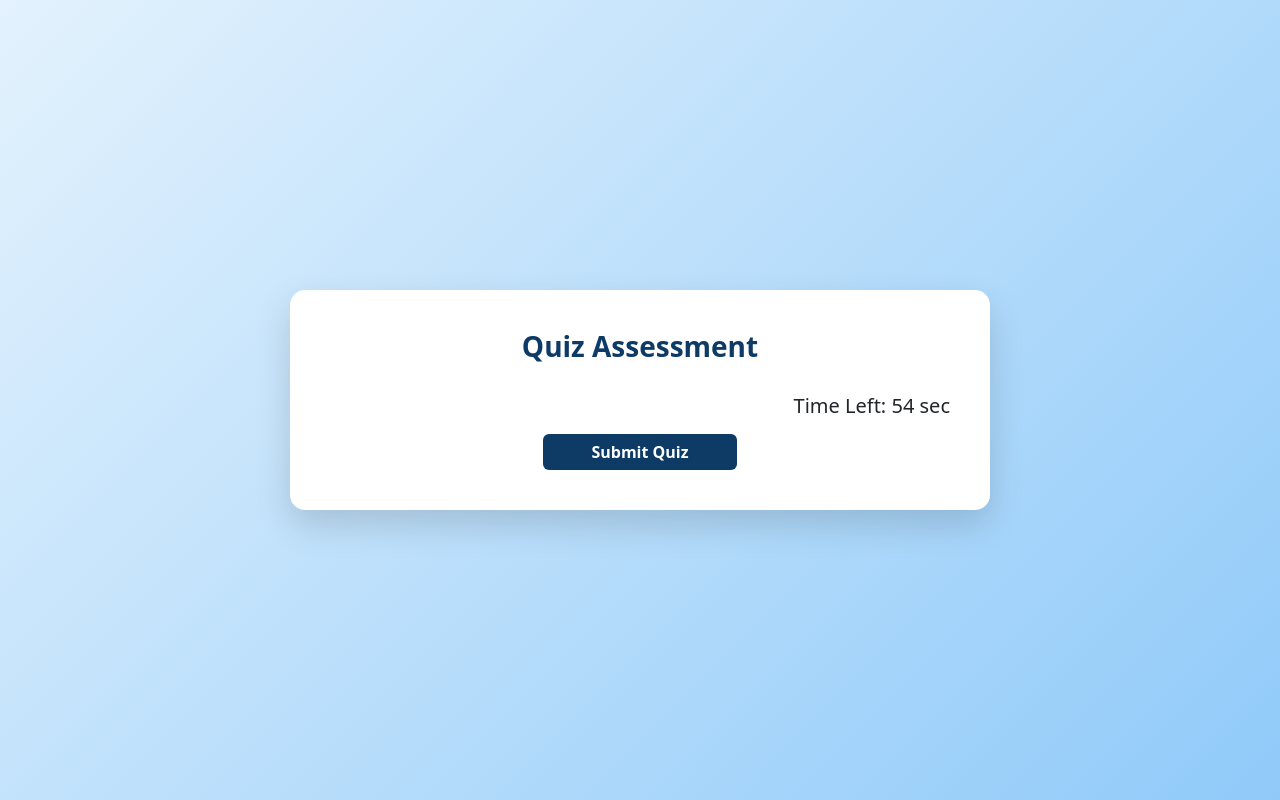
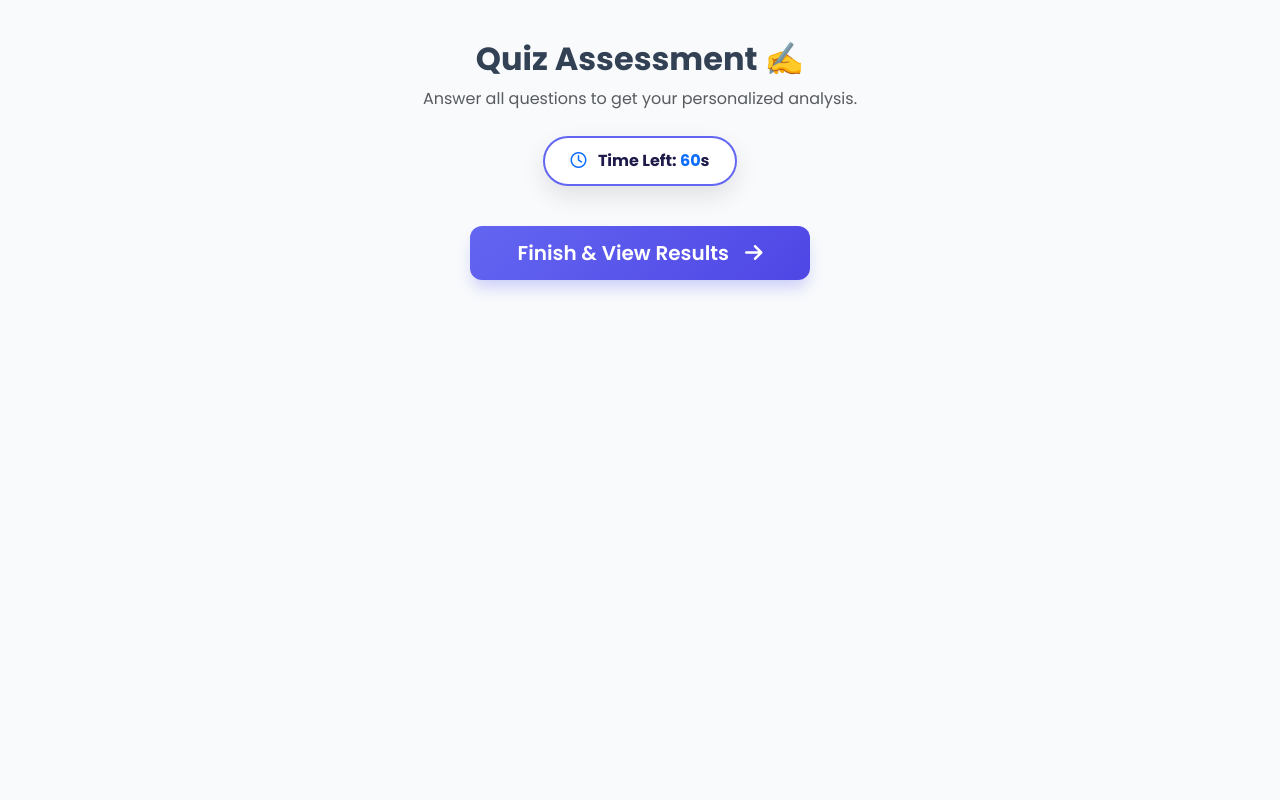
Before and after one commit to MahiSinghh/personalized-learning-platform, a Flask app: page /quiz in a window 1280 px wide. Run offline with Flask 3, Linux system fonts and the light colour scheme; the visitor is signed in with stand-in values (Sample User, id 1); data that the repository does not hold is empty.

Commit message:
feat: redesign quiz page with modern card layout and custom radio buttons

```diff
--- a/templates/quiz.html
+++ b/templates/quiz.html
@@ -1,133 +1,197 @@
 <!DOCTYPE html>
 <html lang="en">
 <head>
-    <title>Quiz - Personalized Learning Platform</title>
-    <meta name="viewport" content="width=device-width, initial-scale=1">
+    <meta charset="UTF-8">
+    <meta name="viewport" content="width=device-width, initial-scale=1.0">
+    <title>Quiz Assessment - StudyAdda</title>
 
-    <!-- Bootstrap -->
     <link href="https://cdn.jsdelivr.net/npm/bootstrap@5.3.2/dist/css/bootstrap.min.css" rel="stylesheet">
+    <link href="https://fonts.googleapis.com/css2?family=Poppins:wght@300;400;600;700&display=swap" rel="stylesheet">
+    <link rel="stylesheet" href="https://cdnjs.cloudflare.com/ajax/libs/font-awesome/6.4.0/css/all.min.css">
+    <link rel="stylesheet" href="{{ url_for('static', filename='style.css') }}">
 
     <style>
         body {
-            background: linear-gradient(135deg, #e3f2fd, #90caf9);
-            min-height: 100vh;
+            font-family: 'Poppins', sans-serif;
+            background-color: #f8fafc;
+            padding: 40px 0;
+        }
+
+        .quiz-container {
+            max-width: 800px;
+            margin: auto;
+        }
+
+        /* Sticky Timer Bar */
+        .timer-wrapper {
+            position: sticky;
+            top: 20px;
+            z-index: 1000;
             display: flex;
             justify-content: center;
-            align-items: center;
-        }
-
-        .quiz-card {
-            width: 700px;
-            background: white;
-            padding: 40px;
-            border-radius: 15px;
-            box-shadow: 0 15px 35px rgba(0, 0, 0, 0.15);
-        }
-
-        .quiz-title {
-            text-align: center;
-            font-weight: 700;
-            color: #0d3b66;
             margin-bottom: 30px;
         }
 
-        .question-box {
-            padding: 20px;
-            border-radius: 10px;
-            background-color: #f4f9ff;
+        .timer-box {
+            background: white;
+            padding: 10px 25px;
+            border-radius: 50px;
+            box-shadow: 0 10px 25px rgba(0,0,0,0.1);
+            border: 2px solid #6366f1;
+            font-weight: 700;
+            color: #1e1b4b;
+        }
+
+        /* Modern Question Card */
+        .q-card {
+            background: white;
+            border-radius: 20px;
+            padding: 30px;
+            margin-bottom: 25px;
+            border: 1px solid rgba(0,0,0,0.05);
+            box-shadow: 0 4px 6px -1px rgba(0,0,0,0.05);
+        }
+
+        .q-text {
+            font-size: 1.2rem;
+            font-weight: 600;
+            color: #1e1b4b;
             margin-bottom: 20px;
         }
 
-        .form-check-input:checked {
-            background-color: #0d3b66;
-            border-color: #0d3b66;
+        /* Custom Radio Buttons (App Style) */
+        .option-container {
+            display: block;
+            position: relative;
+            padding: 15px 15px 15px 50px;
+            margin-bottom: 12px;
+            cursor: pointer;
+            font-size: 1rem;
+            background: #f8fafc;
+            border-radius: 12px;
+            border: 2px solid transparent;
+            transition: all 0.2s ease;
         }
 
-        .question-box:hover {
-            transform: scale(1.01);
-            transition: 0.2s;
+        .option-container:hover {
+            background: #f1f5f9;
+            border-color: #e2e8f0;
         }
 
-        .form-check-input:checked + .form-check-label {
-            font-weight: bold;
-            color: #0d6efd;
+        .option-container input {
+            position: absolute;
+            opacity: 0;
+            cursor: pointer;
         }
 
-        .btn-submit {
-            background-color: #0d3b66;
-            border: none;
+        .checkmark {
+            position: absolute;
+            top: 50%;
+            left: 15px;
+            transform: translateY(-50%);
+            height: 22px;
+            width: 22px;
+            background-color: #fff;
+            border: 2px solid #cbd5e1;
+            border-radius: 50%;
+        }
+
+        .option-container input:checked ~ .checkmark {
+            background-color: #6366f1;
+            border-color: #6366f1;
+        }
+
+        .option-container input:checked {
+            background-color: #6366f1;
+        }
+
+        .option-container:has(input:checked) {
+            background: #eef2ff;
+            border-color: #6366f1;
+            color: #4f46e5;
             font-weight: 600;
         }
 
-        .btn-submit:hover {
-            background-color: #082f4d;
+        .submit-section {
+            margin-top: 40px;
+            padding-bottom: 60px;
         }
     </style>
 </head>
 
 <body>
 
-<div class="quiz-card">
-
-    <h3 class="quiz-title">Quiz Assessment</h3>
-    <div class="text-end mb-3">
-        <h5>Time Left: <span id="timer">60</span> sec</h5>
+<div class="container quiz-container">
+    <div class="text-center mb-4">
+        <h2 class="fw-bold">Quiz Assessment ✍️</h2>
+        <p class="text-muted">Answer all questions to get your personalized analysis.</p>
     </div>
 
-    <form method="POST" action="/submit">
+    <div class="timer-wrapper">
+        <div class="timer-box">
+            <i class="fa-regular fa-clock me-2 text-primary"></i>
+            Time Left: <span id="timer" class="text-primary">60</span>s
+        </div>
+    </div>
 
+    <form id="quizForm" method="POST" action="/submit">
         {% for q in questions %}
-        <div class="question-box p-3 mb-4 border rounded shadow-sm">
+        <div class="q-card">
+            <div class="q-text">
+                <span class="text-primary me-2">Q{{ loop.index }}.</span> {{ q[1] }}
+            </div>
 
-            <h5 class="mb-3">
-            Q{{ loop.index }}. {{ q[1] }}
-            </h5>
-
-            {% for option, val in [(q[2], 'a'), (q[3], 'b'), (q[4], 'c'), (q[5], 'd')] %}
-            <div class="form-check mb-2">
-                <input
-                class="form-check-input"
-                type="radio"
-                name="q{{ q[0] }}"
-                value="{{ val }}"
-                required
-                >
-                <label class="form-check-label">
-                {{ option }}
+            <div class="options-group">
+                {% for option, val in [(q[2], 'a'), (q[3], 'b'), (q[4], 'c'), (q[5], 'd')] %}
+                <label class="option-container">
+                    {{ option }}
+                    <input type="radio" name="q{{ q[0] }}" value="{{ val }}" required>
+                    <span class="checkmark"></span>
                 </label>
+                {% endfor %}
             </div>
-            {% endfor %}
-
         </div>
         {% endfor %}
 
-        <div class="text-center">
-            <button type="submit" class="btn btn-submit text-white px-5">
-                Submit Quiz
+        <div id="time-up-msg" class="alert alert-danger text-center shadow-sm d-none" role="alert">
+            <i class="fa-solid fa-hourglass-end me-2"></i> Time's up! Submitting your answers...
+        </div>
+
+        <div class="text-center submit-section">
+            <button type="submit" class="btn btn-primary-smart btn-smart btn-lg px-5">
+                Finish & View Results <i class="fa-solid fa-arrow-right ms-2"></i>
             </button>
         </div>
+    </form>
+</div>
 
-    </form>
-
-</div>
 <script>
     let timeLeft = 60;
     const timerElement = document.getElementById("timer");
     const message = document.getElementById("time-up-msg");
+    const quizForm = document.getElementById("quizForm");
 
     const countdown = setInterval(() => {
         timeLeft--;
         timerElement.innerText = timeLeft;
 
+        if (timeLeft <= 10) {
+            timerElement.parentElement.style.borderColor = "#ef4444";
+            timerElement.classList.replace('text-primary', 'text-danger');
+        }
+
         if (timeLeft <= 0) {
             clearInterval(countdown);
+            message.classList.remove("d-none");
 
-            message.style.display = "block";  // show message
+            // Disable all inputs to prevent last-second changes
+            const inputs = quizForm.querySelectorAll('input');
+            inputs.forEach(input => input.disabled = true);
 
             setTimeout(() => {
-                document.querySelector("form").submit();
-            }, 1500); // small delay for UX
-        }
+                quizForm.submit();
+            }, 1500);
+        </div>
     }, 1000);
 </script>
 
```
